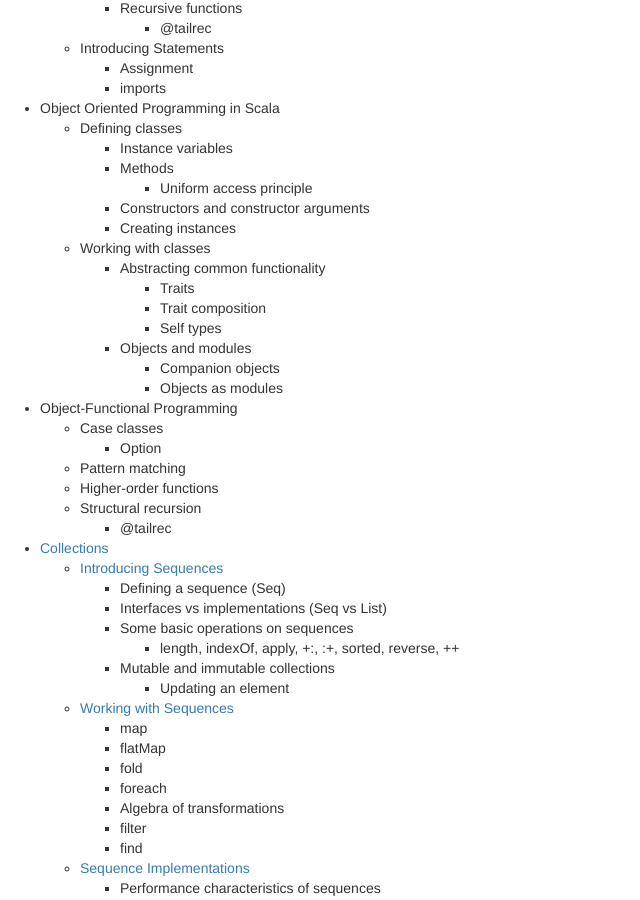
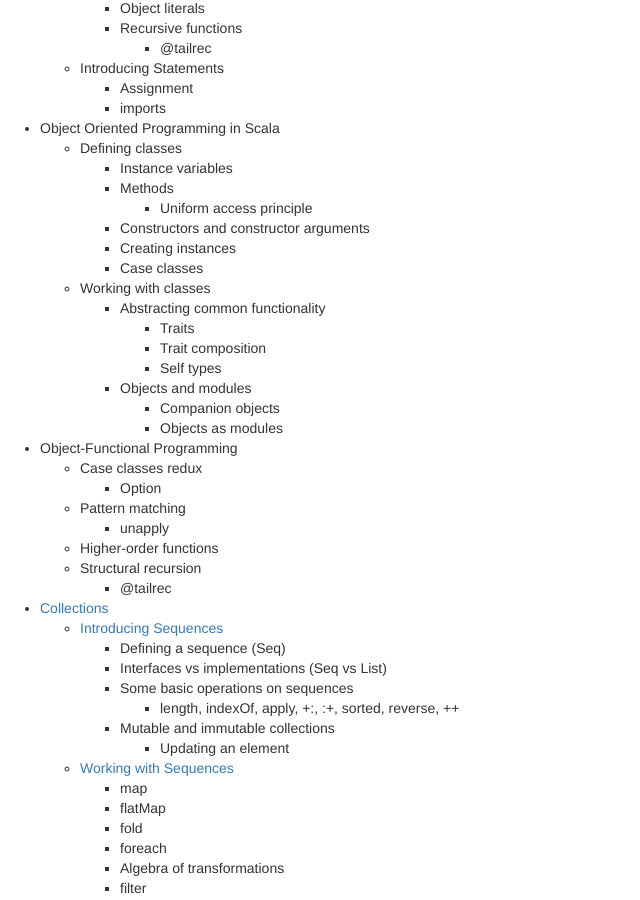
Before and after one commit to underscoreio/essential-scala, a Jekyll site: the page built from index.md, in a window 1280 px wide and 900 px high, scrolled down 1244 px. Shown: the whole window, without its empty margins (0-640 px from the left). Built offline with Jekyll 4.4.1, drawn with Linux system fonts in a browser that asks for light colours; nearby versions of some CDN libraries; library files that are not in the unit come from our copies.

Commit message:
Add LHS link to scala basics. Shift case classes a bit earlier.

```diff
--- a/_includes/themes/smooth/default.html
+++ b/_includes/themes/smooth/default.html
@@ -52,6 +52,7 @@ src="http://cdn.mathjax.org/mathjax/latest/MathJax.js?config=TeX-AMS-MML_HTMLorM
         <h1><a class="brand" href="{{ HOME_PATH }}">{{ site.title }}</a></h1>
         <p>{{ site.tagline }}</p>
         <ul>
+          <li><a href="/scala-basics/index.html">Scala Basics</a></li>
           <li><a href="/collections/index.html">Collections</a></li>
           <li><a href="/about.html">About</a></li>
           {% assign pages_list = site.pages %}
--- a/index.md
+++ b/index.md
@@ -26,7 +26,7 @@ layout: page
   - The Rebel Cut
   - Starting the REPL
   - Troubleshooting SBT
-- Scala Basics
+- [Scala Basics](scala-basics/index.html)
   - Expressions, Definitions, and Statements
   - Introducing Expressions
     - Simple Literals
@@ -67,6 +67,7 @@ layout: page
       - Uniform access principle
     - Constructors and constructor arguments
     - Creating instances
+    - Case classes
   - Working with classes
     - Abstracting common functionality
       - Traits
@@ -76,9 +77,10 @@ layout: page
       - Companion objects
       - Objects as modules
 - Object-Functional Programming
-  - Case classes
+  - Case classes redux
     - Option
   - Pattern matching
+    - unapply
   - Higher-order functions
   - Structural recursion
     - @tailrec
```
